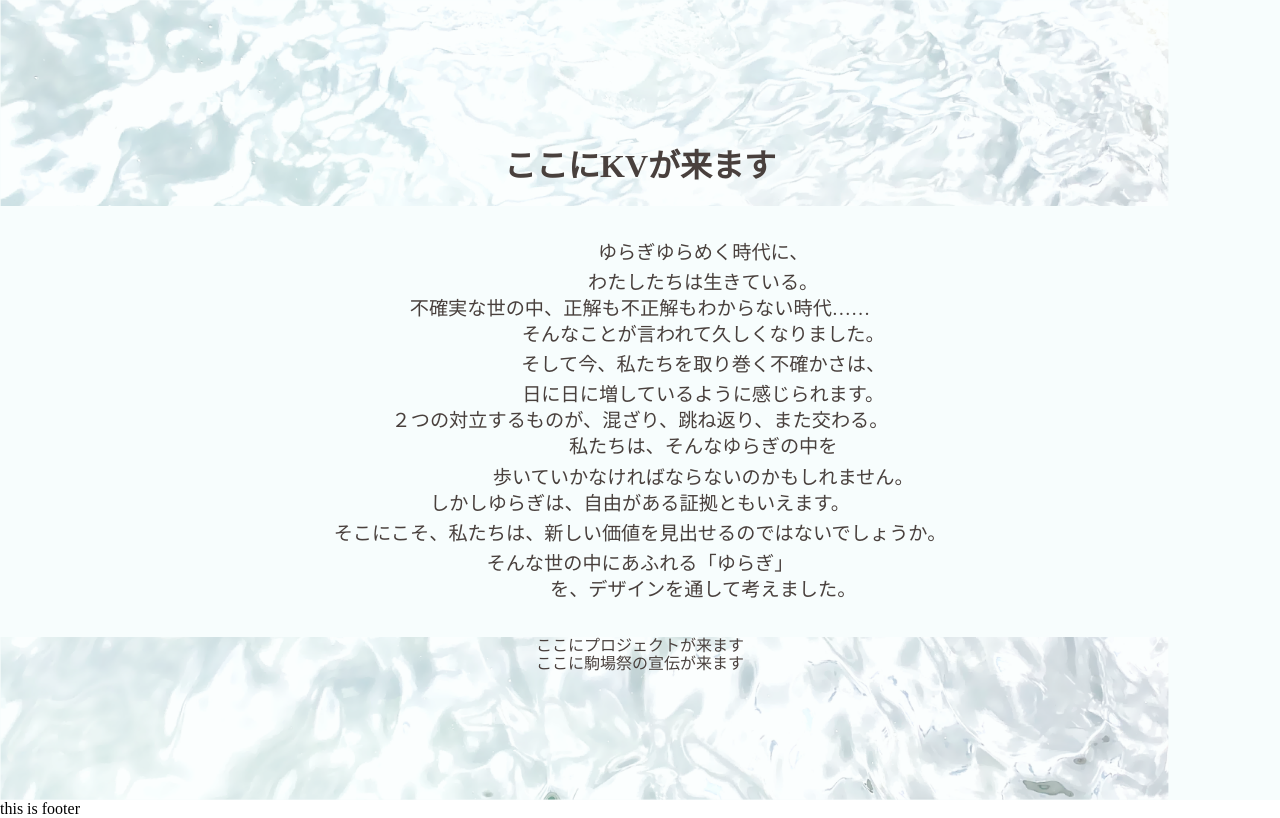
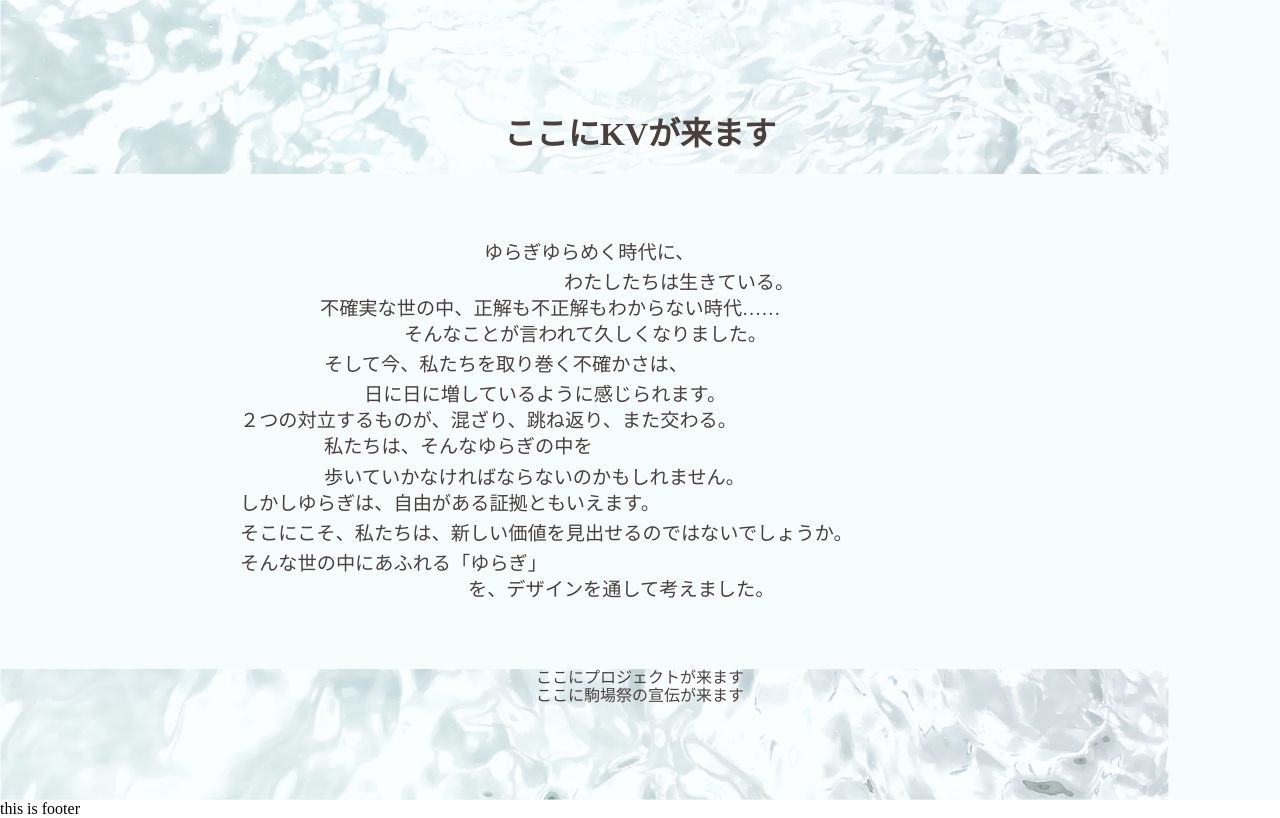
Before and after one commit to designingplusnine/komafes-2021, a Next.js app: page / in a window 1280 px wide. Built offline with nearby package versions, Linux system fonts and the light colour scheme.

Commit message:
delete padding

```diff
--- a/components/TopPage/concept.module.scss
+++ b/components/TopPage/concept.module.scss
@@ -1,12 +1,16 @@
 @import '../../styles/vars';
 
-@media screen and (min-width: 1024px) {
 .concept{
-    text-align:center;
+    text-align:left;
     width:100%;
     background-color:$white-colour;
     padding:32px 16px;
     font-size:1.2rem;
+    &__statement{
+        padding: 32px;
+        max-width: 800px;
+        margin:0 auto;
+    }
     &__normal{
         margin-right:0;
         padding: 4px;
@@ -15,24 +19,31 @@
     &__indention{
         display:inline-block;
         margin-left:0%;
+        text-align:center;
     }
 }
-}
+
 @media  screen and (min-width:600px) {
     .concept{
-        text-align:center;
+        text-align:left;
         width:100%;
         background-color:$white-colour;
         padding:32px 16px;
         font-size:1.2rem;
+        &__indention{
+            text-align: center;
+        }
     }
 }
 @media  screen and (max-width:599px) {
     .concept{
-        text-align:center;
+        text-align:left;
         width:100%;
         background-color:$white-colour;
         padding:32px 16px;
         font-size:1.2rem;
+        &__indention{
+            text-align: center;
         }
     }
+}
--- a/components/TopPage/concept.tsx
+++ b/components/TopPage/concept.tsx
@@ -2,26 +2,26 @@ import { NextPage } from 'next';
 import styles from './concept.module.scss';
 
 const arr = [
-  { content: 'ゆらぎゆらめく時代に、', marginLeft: '10%', isFlag: true },
-  { content: 'わたしたちは生きている。', marginLeft: '10%', isFlag: true },
-  { content: '不確実な世の中、', marginLeft: '10%', isFlag: false },
+  { content: 'ゆらぎゆらめく時代に、', marginLeft: '30%', isFlag: true },
+  { content: 'わたしたちは生きている。', marginLeft: '40%', isFlag: true },
+  { content: '不確実な世の中、', marginLeft: '10%', isFlag: false ,marginFirst:'10%'},
   { content: '正解も不正解もわからない時代……', marginLeft: '10%', isFlag: false },
-  { content: 'そんなことが言われて久しくなりました。', marginLeft: '10%', isFlag: true },
+  { content: 'そんなことが言われて久しくなりました。', marginLeft: '20%', isFlag: true  },
   { content: 'そして今、私たちを取り巻く不確かさは、', marginLeft: '10%', isFlag: true },
-  { content: '日に日に増しているように感じられます。', marginLeft: '10%', isFlag: true },
+  { content: '日に日に増しているように感じられます。', marginLeft: '15%', isFlag: true },
   { content: '２つの対立するものが、', marginLeft: '10%', isFlag: false },
   { content: '混ざり、跳ね返り、また交わる。', marginLeft: '10%', isFlag: false },
   { content: '私たちは、そんなゆらぎの中を', marginLeft: '10%', isFlag: true },
   { content: '歩いていかなければならないのかもしれません。', marginLeft: '10%', isFlag: true },
   { content: 'しかしゆらぎは、', marginLeft: '10%', isFlag: false },
-  { content: '自由がある証拠ともいえます。', marginLeft: '10%', isFlag: false, br: <br /> },
+  { content: '自由がある証拠ともいえます。', marginLeft: '10%', isFlag: false },
   { content: '', marginLeft: '10%', isFlag: true },
   { content: 'そこにこそ、私たちは、新しい価値を', marginLeft: '10%', isFlag: false },
   { content: '見出せるのではないでしょうか。', marginLeft: '30%', isFlag: false },
   { content: '', marginLeft: '10%', isFlag: true },
   { content: 'そんな世の中にあふれる', marginLeft: '10%', isFlag: false },
-  { content: '「ゆらぎ」', marginLeft: '10%', isFlag: false },
-  { content: 'を、デザインを通して考えました。', marginLeft: '10%', isFlag: true },
+  { content: '「ゆらぎ」', marginLeft: '30%', isFlag: false },
+  { content: 'を、デザインを通して考えました。', marginLeft: '28%', isFlag: true },
 ];
 
 export const Concept: NextPage = () => (
@@ -29,7 +29,7 @@ export const Concept: NextPage = () => (
     <div className={styles.concept__statement}>
       {arr.map((paragraph, i) => (
         <div
-          style={{ marginLeft: paragraph.isFlag ? paragraph.marginLeft : '0%' }}
+          style={{ marginLeft: paragraph.isFlag ? paragraph.marginLeft : paragraph.marginFirst }}
           className={paragraph.isFlag ? styles.concept__normal : styles.concept__indention}
           key={i}
         >
--- a/styles/pages/Home.module.scss
+++ b/styles/pages/Home.module.scss
@@ -8,5 +8,5 @@
   height: 100vh;
   justify-content: center;
   min-height: 100vh;
-  padding: 0 0.5rem;
+  padding: 0;
 }
```
Lines whose indentation alone changed are shown as unchanged.
